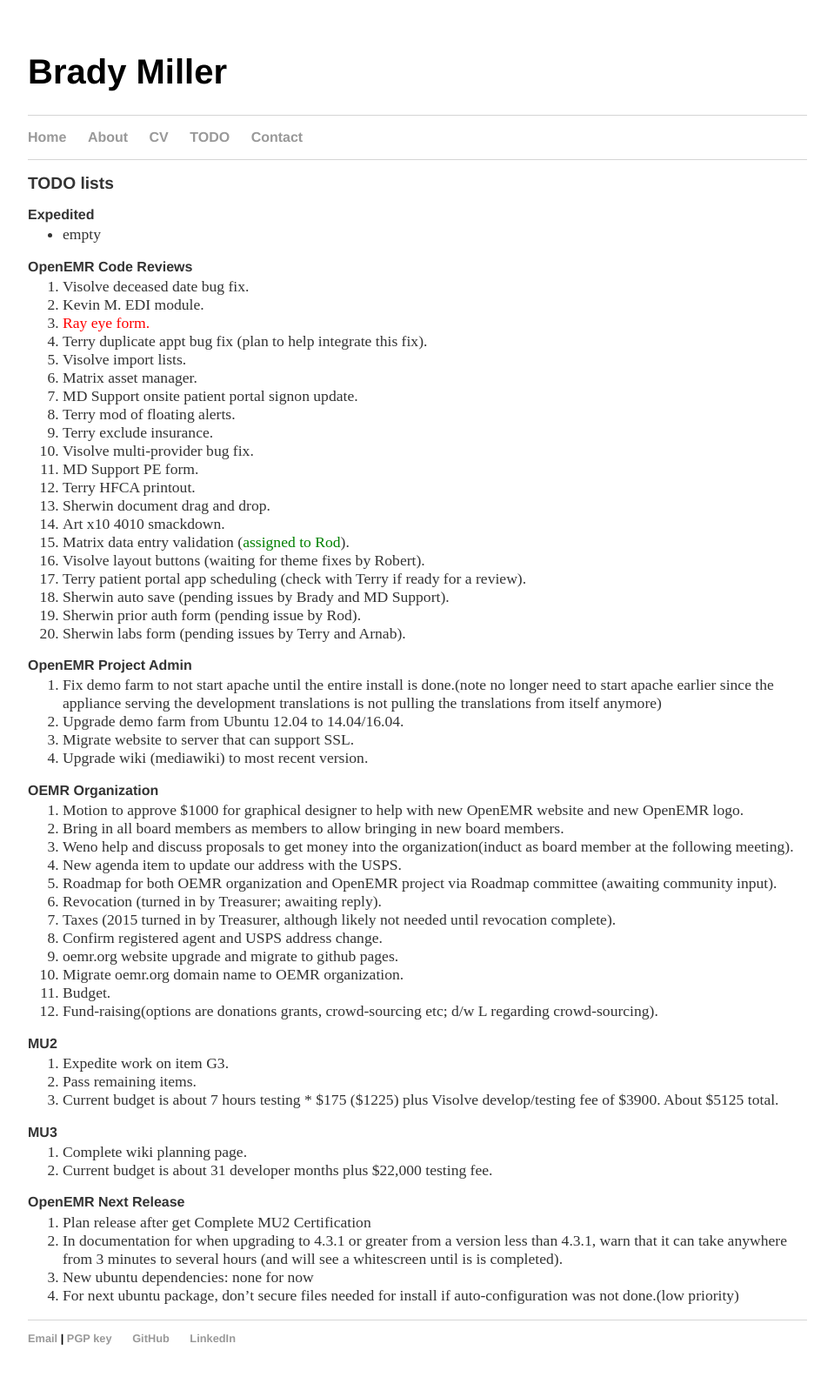
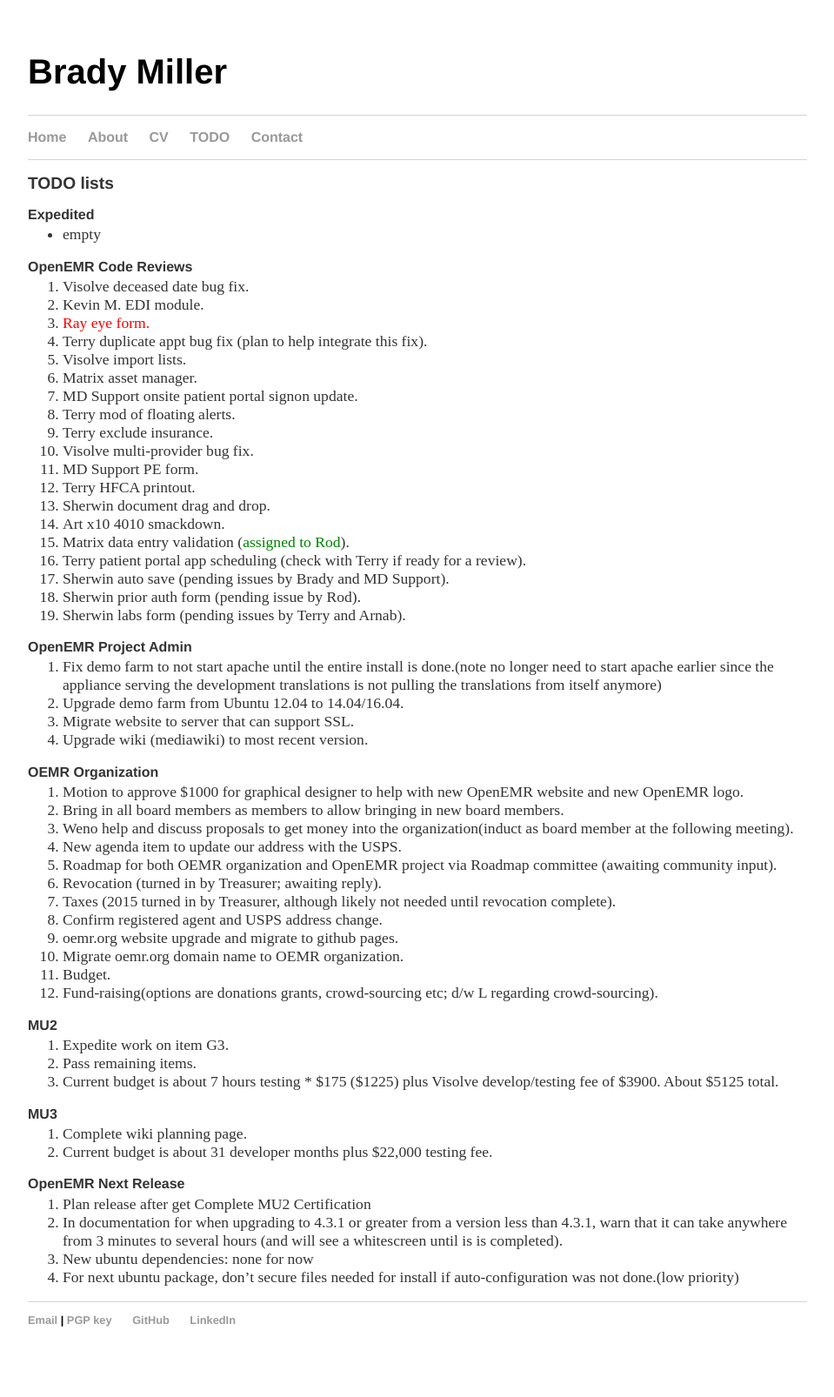
Before and after one commit to bradymiller/bradymiller.github.io, a Jekyll site: the page built from todo/index.md, in a window 1280 px wide. Shown: the whole page at 87% size, without its empty margins (160-1119 px from the left). Built offline with Jekyll 4.4.1, drawn with Linux system fonts in a browser that asks for light colours; after the commit the page ends 1585 px from its top, so only the background shows below that.

Commit message:
Update todo list

```diff
--- a/todo/index.md
+++ b/todo/index.md
@@ -22,7 +22,6 @@
 1. Sherwin document drag and drop.
 1. Art x10 4010 smackdown.
 1. Matrix data entry validation (<span style="color: green">assigned to Rod</span>).
-1. Visolve layout buttons (waiting for theme fixes by Robert).
 1. Terry patient portal app scheduling (check with Terry if ready for a review).
 1. Sherwin auto save (pending issues by Brady and MD Support).
 1. Sherwin prior auth form (pending issue by Rod).
```
